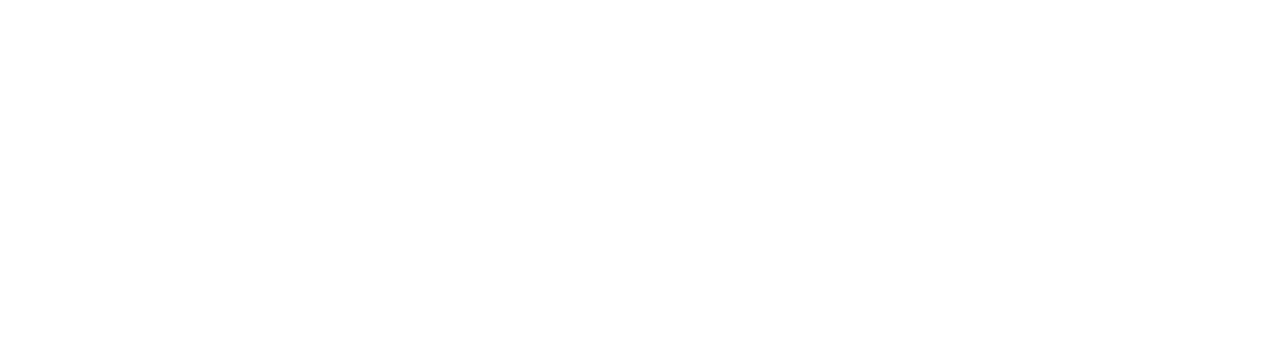
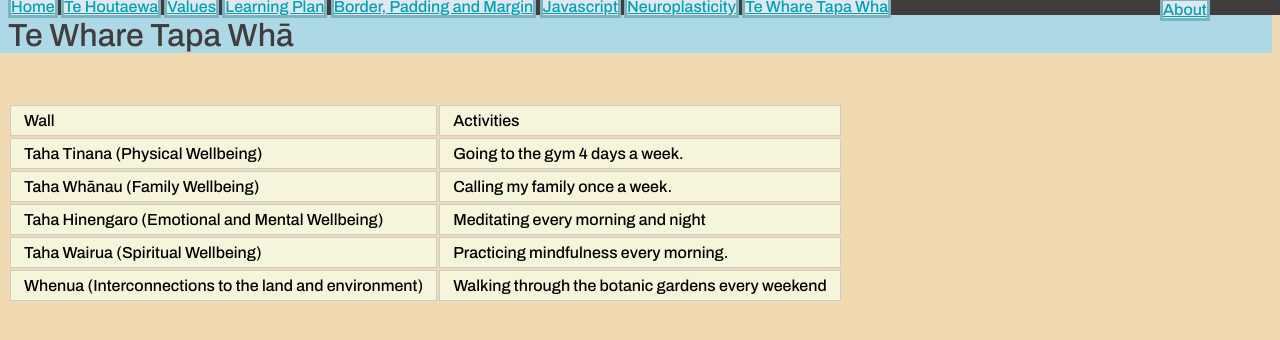
Before and after one commit to Murphy-Ardern/murphy-ardern.github.io, a plain HTML site: page te-whare-tapa-wha.html in a window 1280 px wide. Drawn offline with Linux system fonts and the light colour scheme.

Commit message:
add final details

```diff
--- a/styles/main.css
+++ b/styles/main.css
@@ -58,3 +58,33 @@ h1 {
  height:20vh;
  display:block;
 }
+
+table{
+    padding-top:50px;
+    display: table;
+    border-collapse: separate;
+    box-sizing: border-box;
+    text-indent: initial;
+    border-spacing: 2px;
+    border-color: gray;
+}
+
+thead {
+    display: table-header-group;
+    vertical-align: middle;
+    border-color: inherit;
+}
+
+tbody {
+    display: table-row-group;
+    vertical-align: middle;
+    border-color: inherit;
+}
+
+table tr td, table tr th {
+    border: 1px solid #ccc;
+    margin: 0;
+    padding: 6px 13px;
+    text-align: left;
+    background-color: beige;
+}
--- a/te-whare-tapa-wha.html
+++ b/te-whare-tapa-wha.html
@@ -0,0 +1,35 @@
+<!DOCTYPE html>
+<html>
+  <meta name="viewport" content="width=device-width, initial-scale=1" />
+  <head>
+    <link rel="stylesheet" href="styles/main.css">
+    <title>Te Whare Tapa Wha</title>
+    <link rel="preconnect" href="https://fonts.googleapis.com">
+    <link rel="preconnect" href="https://fonts.gstatic.com" crossorigin>
+    <link href="https://fonts.googleapis.com/css2?family=Archivo:ital,wght@0,500;1,100&display=swap" rel="stylesheet">
+  </head>
+  <div class="navbar" id="navigation">
+    <a href="index.html" id="home">Home</a>
+    <a href="te-houtaewa-template.html"id="houtaewa"> Te Houtaewa</a>
+    <a href="values.html"id="values"> Values</a>
+    <a href="aboutme.html" id="aboutme"> About</a>
+    <a href="learning-plan.html" id="learning-plan"> Learning Plan</a>
+    <a href="html-css.html" id="learning-plan"> Border, Padding and Margin</a>
+    <a href="javascript-dom.html" id="javascript"> Javascript</a>
+    <a href="neuroplasticity.html">Neuroplasticity</a>
+    <a href="te-whare-tapa-wha.html">Te Whare Tapa Wha</a>
+      </div>
+      <h1>Te Whare Tapa Whā</h1>
+    <table>
+        <thead>
+            <tr><th>Wall</th> <th>Activities</th></tr>
+        </thead>
+        <tbody>
+            <tr><td>Taha Tinana (Physical Wellbeing)</td><td>Going to the gym 4 days a week.</td>
+            </tr><tr><td>Taha Whānau (Family Wellbeing)</td><td>Calling my family once a week.</td></tr>
+            <tr><td>Taha Hinengaro (Emotional and Mental Wellbeing)</td><td>Meditating every morning and night</td></tr>
+            <tr><td>Taha Wairua (Spiritual Wellbeing)</td><td>Practicing mindfulness every morning.</td></tr>
+            <tr><td>Whenua (Interconnections to the land and environment)</td><td>Walking through the botanic gardens every weekend</td></tr>
+        </tbody>
+    </table>
+</html>
```
Also changed, not shown: aboutme.html (+9 -7 lines), html-css.html (+1 -0 lines), index.html (+1 -0 lines), javascript-dom.html (+1 -0 lines), learning-plan.html (+1 -0 lines), neuroplasticity.html (+1 -0 lines), te-houtaewa-template.html (+1 -0 lines), values.html (+1 -0 lines).
